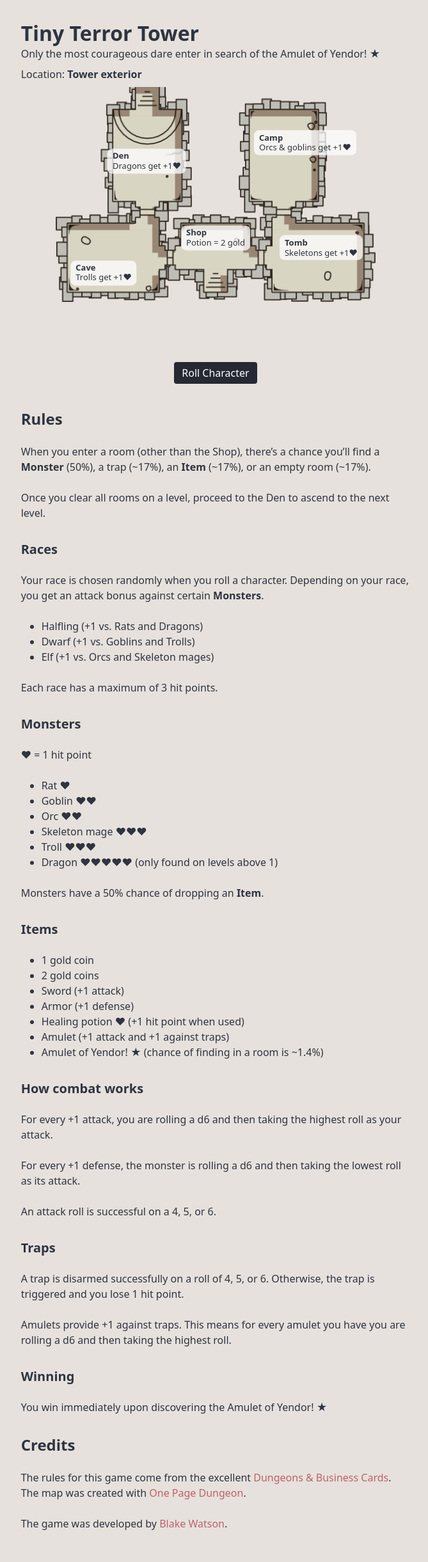
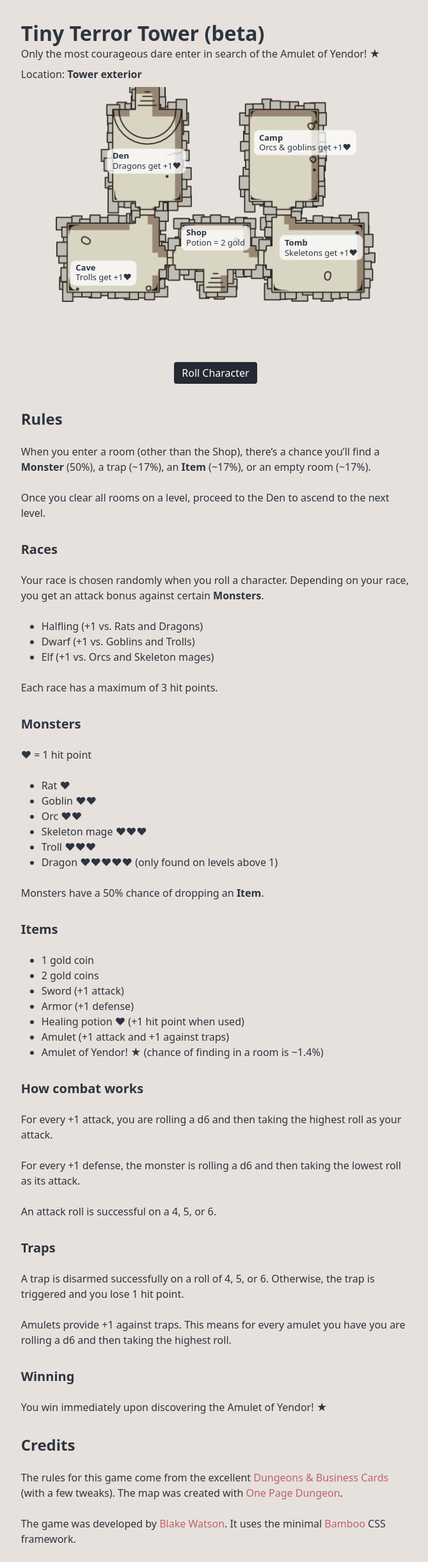
Before and after one commit to blakewatson/tiny-dungeon, a website with bundled scripts: page index.html in a window 1280 px wide. Shown: the whole page at 64% size, without its empty margins (303-972 px from the left). Before the commit the page ends 2418 px from the top, so only its background shows below. Built offline with nearby package versions, Linux system fonts and the light colour scheme.

Commit message:
update credits and tweak hr tag

```diff
--- a/css/style.css
+++ b/css/style.css
@@ -21,6 +21,7 @@ html {
 @media (prefers-color-scheme: light) {
   :root {
     --b-bg-1: #e6e1dc;
+    --b-line: #c0bab4;
   }
 }
 
--- a/index.html
+++ b/index.html
@@ -12,7 +12,7 @@
 
   <body>
     <div class="wrapper">
-      <h1 class="mb-none">Tiny Terror Tower</h1>
+      <h1 class="mb-none">Tiny Terror Tower (beta)</h1>
       <p class="mt-none mb-sm">
         Only the most courageous dare enter in search of the
         Amulet&nbsp;of&nbsp;Yendor!&nbsp;★
@@ -153,14 +153,15 @@
 
       <p>
         The rules for this game come from the excellent
-        <a href="https://arispen.itch.io/dnbc">Dungeons &amp; Business Cards</a
-        >. The map was created with
+        <a href="https://arispen.itch.io/dnbc">Dungeons &amp; Business Cards</a>
+        (with a few tweaks). The map was created with
         <a href="https://watabou.itch.io/one-page-dungeon">One Page Dungeon</a>.
       </p>
 
       <p>
         The game was developed by
-        <a href="https://blakewatson.com/">Blake Watson</a>.
+        <a href="https://blakewatson.com/">Blake Watson</a>. It uses the minimal
+        <a href="https://rilwis.github.io/bamboo/">Bamboo</a> CSS framework.
       </p>
     </div>
   </body>
```
